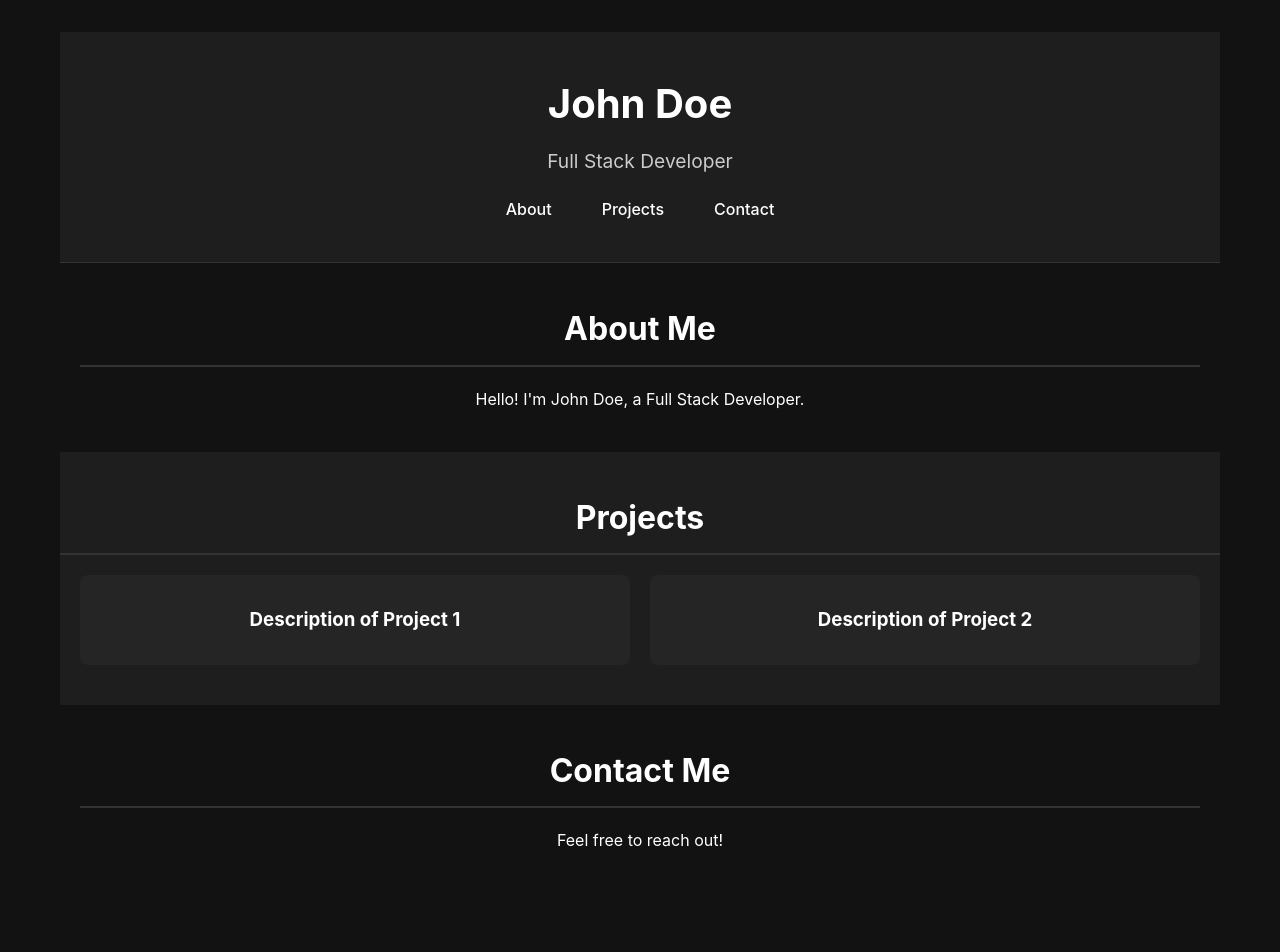
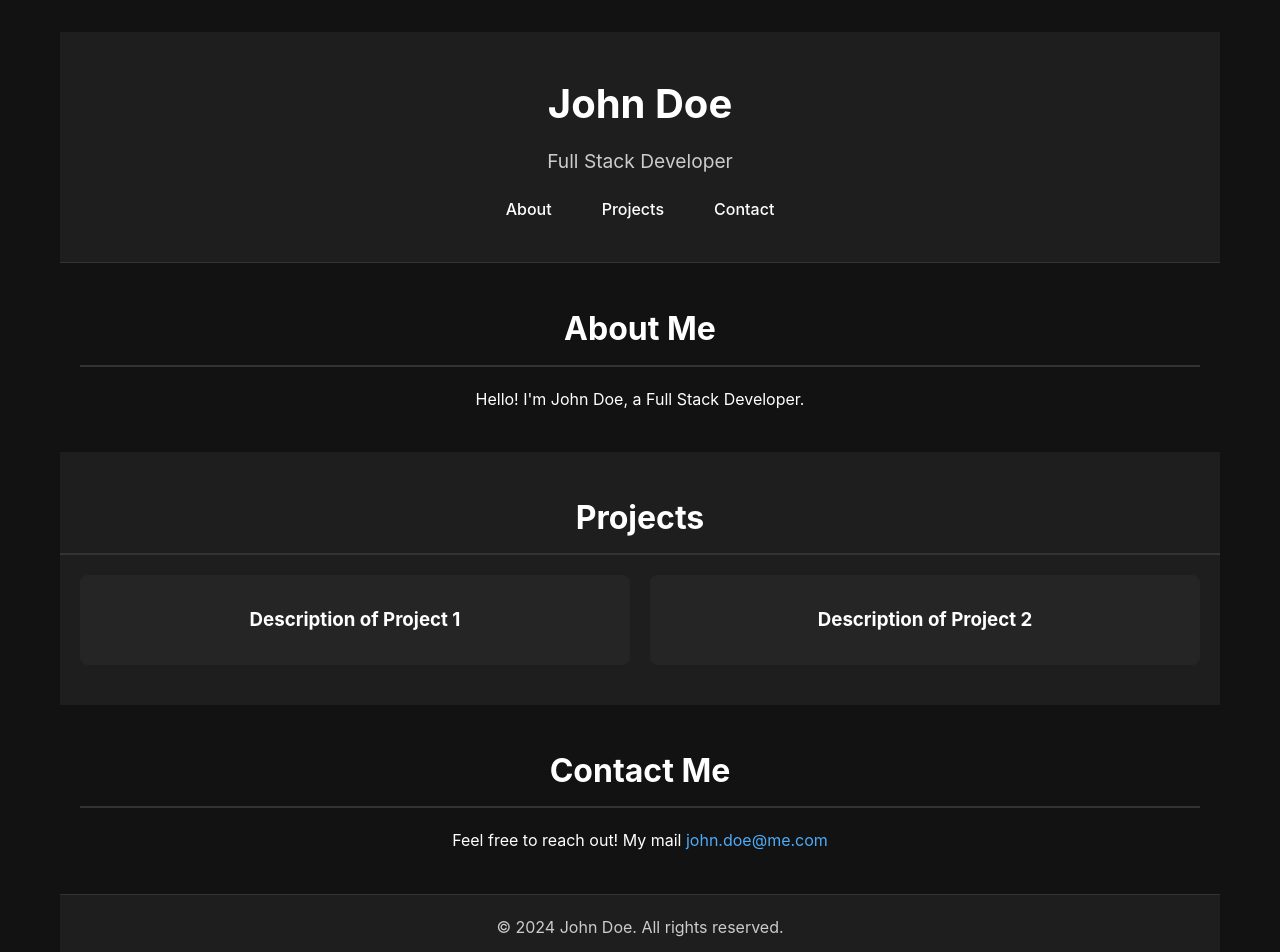
Before and after one commit to zecpedja/ReactCourse, a React (Vite) app: page / in a window 1280 px wide. Shown: the top 952 px of the page. Before the commit the page ends 926 px from the top, so only its background shows below. Built offline with nearby package versions, Linux system fonts and the light colour scheme.

Commit message:
commit 5

```diff
--- a/src/App.jsx
+++ b/src/App.jsx
@@ -38,8 +38,12 @@ import './App.css'
       {/* contact section */}
       <section id='contact' className='contact-section'>
         <h2>Contact Me</h2>
-        <p>Feel free to reach out!</p>
+        <p>Feel free to reach out! My mail <a href="mailto:john.doe@me.com">john.doe@me.com</a></p>
       </section>
+      {/* footer section */}
+      <footer className='footer'>
+        <p>&copy; 2024 John Doe. All rights reserved.</p>
+      </footer>
     </div>
 
   )
```
